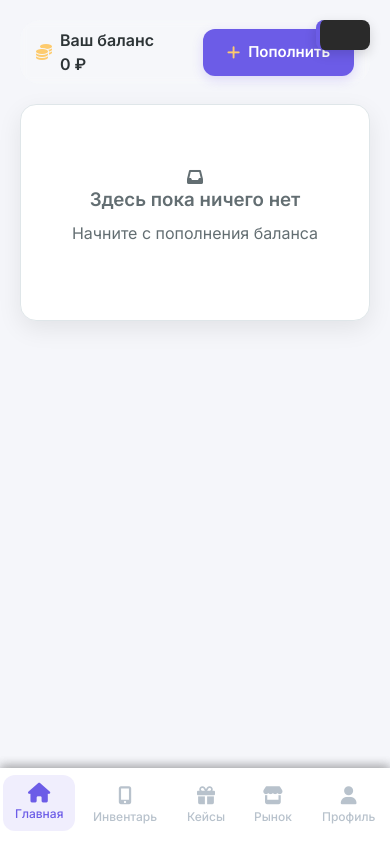
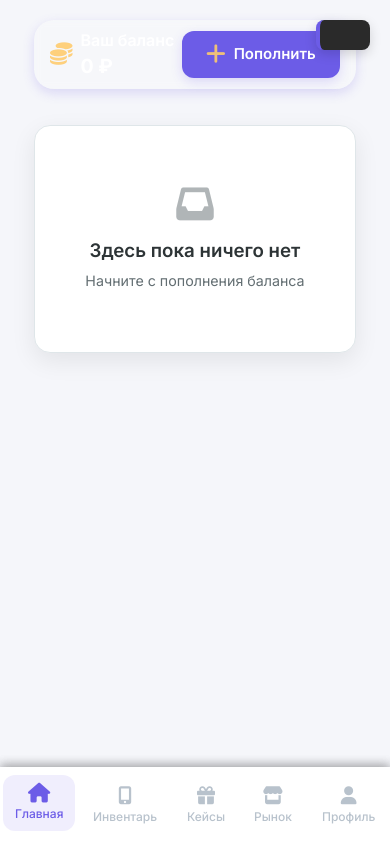
Before and after one commit to Feel11ng/phone-game-miniapp, a plain HTML site: page index.html in a window 390 px wide. Shown: the top 844 px of the page. Drawn offline with Linux system fonts and the light colour scheme; a script that the page names is missing.

Commit message:
Update style.css

```diff
--- a/style.css
+++ b/style.css
@@ -1,5 +1,20 @@
 /* static/style.css */
 :root {
+    /* Цветовая схема */
+    --primary: #6c5ce7;
+    --primary-dark: #5d4aec;
+    --secondary: #a29bfe;
+    --bg-color: #1a1a2e;
+    --card-bg: #2d2d3d;
+    --text: #ffffff;
+    --text-secondary: #b8c2cc;
+    --border: #3a3a4a;
+    --success: #00b894;
+    --danger: #ff7675;
+    --warning: #fdcb6e;
+    --border-radius: 12px;
+    --box-shadow: 0 4px 6px rgba(0, 0, 0, 0.1);
+    --transition: all 0.3s ease;
     --primary: #6c5ce7;
     --primary-dark: #5d4aec;
     --secondary: #a29bfe;
@@ -29,22 +44,232 @@
 body {
     margin: 0;
     padding: 0;
-    min-height: 100%;
-    width: 100%;
+    min-height: 100vh;
+    display: flex;
+    flex-direction: column;
+    background: var(--bg-color);
+    color: var(--text);
     font-family: 'Inter', -apple-system, BlinkMacSystemFont, 'Segoe UI', Roboto, Oxygen, Ubuntu, Cantarell, sans-serif;
     font-size: 16px;
     line-height: 1.5;
-    color: var(--text);
-    background-color: var(--bg-color);
     -webkit-font-smoothing: antialiased;
     -moz-osx-font-smoothing: grayscale;
+    overflow-x: hidden;
+    width: 100%;
     opacity: 0;
     transition: opacity 0.3s ease-in-out;
-    overflow-x: hidden;
 }
 
 body.loaded {
     opacity: 1;
+}
+
+/* Container and main content */
+.container {
+    width: 100%;
+    max-width: 100%;
+    margin: 0 auto;
+    padding: 16px;
+    padding-bottom: 80px; /* Space for bottom navigation */
+    flex: 1;
+}
+
+.main-content {
+    max-width: 800px;
+    margin: 0 auto;
+    width: 100%;
+    padding: 0 8px;
+}
+
+/* Card styles */
+.card {
+    background: var(--card-bg);
+    border-radius: var(--border-radius);
+    padding: 16px;
+    margin-bottom: 16px;
+    box-shadow: var(--box-shadow);
+    transition: transform 0.2s ease, box-shadow 0.2s ease;
+}
+
+.card:active {
+    transform: scale(0.98);
+}
+
+/* Bottom Navigation */
+.bottom-nav {
+    position: fixed;
+    bottom: 0;
+    left: 0;
+    right: 0;
+    background: var(--card-bg);
+    display: flex;
+    justify-content: space-around;
+    padding: 12px 0;
+    box-shadow: 0 -2px 10px rgba(0, 0, 0, 0.1);
+    z-index: 1000;
+    border-top: 1px solid rgba(255, 255, 255, 0.1);
+    backdrop-filter: blur(10px);
+    -webkit-backdrop-filter: blur(10px);
+}
+
+.nav-item {
+    display: flex;
+    flex-direction: column;
+    align-items: center;
+    justify-content: center;
+    color: var(--text-secondary);
+    text-decoration: none;
+    font-size: 0.7rem;
+    padding: 8px 12px;
+    border-radius: 12px;
+    transition: all 0.2s ease;
+    min-width: 64px;
+}
+
+.nav-item i {
+    font-size: 1.4rem;
+    margin-bottom: 4px;
+}
+
+.nav-item.active {
+    color: var(--primary);
+    background: rgba(108, 92, 231, 0.1);
+}
+
+.nav-item:active {
+    transform: scale(0.95);
+}
+
+/* Balance Card */
+.balance-card {
+    background: linear-gradient(135deg, var(--primary), var(--secondary));
+    color: white;
+    padding: 16px;
+    border-radius: var(--border-radius);
+    margin-bottom: 16px;
+    display: flex;
+    align-items: center;
+    gap: 12px;
+    font-weight: 600;
+    box-shadow: 0 4px 12px rgba(108, 92, 231, 0.2);
+}
+
+.balance-card i {
+    font-size: 1.5rem;
+    opacity: 0.9;
+}
+
+.balance-amount {
+    font-size: 1.4rem;
+    font-weight: 700;
+}
+
+/* Empty State */
+.empty-state {
+    text-align: center;
+    padding: 40px 20px;
+    color: var(--text-secondary);
+}
+
+.empty-state i {
+    font-size: 2.5rem;
+    margin-bottom: 16px;
+    opacity: 0.5;
+}
+
+.empty-state h3 {
+    margin: 0 0 8px;
+    color: var(--text);
+}
+
+.empty-state p {
+    margin: 0;
+    font-size: 0.95rem;
+}
+
+/* Utility Classes */
+.flex {
+    display: flex;
+}
+
+.items-center {
+    align-items: center;
+}
+
+.justify-between {
+    justify-content: space-between;
+}
+
+.gap-2 {
+    gap: 8px;
+}
+
+.w-full {
+    width: 100%;
+}
+
+.text-center {
+    text-align: center;
+}
+
+.mb-0 {
+    margin-bottom: 0 !important;
+}
+
+.mt-0 {
+    margin-top: 0 !important;
+}
+
+/* Button styles */
+.btn {
+    display: inline-flex;
+    align-items: center;
+    justify-content: center;
+    padding: 10px 20px;
+    border: none;
+    border-radius: 8px;
+    font-weight: 500;
+    font-size: 0.9rem;
+    cursor: pointer;
+    transition: var(--transition);
+    gap: 8px;
+    background: var(--primary);
+    color: white;
+}
+
+.btn:hover {
+    background: var(--primary-dark);
+    transform: translateY(-2px);
+}
+
+.btn:active {
+    transform: translateY(0);
+}
+
+/* Responsive adjustments */
+@media (max-width: 480px) {
+    .container {
+        padding: 12px;
+        padding-bottom: 76px;
+    }
+
+    .balance-card {
+        padding: 14px;
+    }
+
+    .balance-amount {
+        font-size: 1.3rem;
+    }
+
+    .nav-item {
+        min-width: 56px;
+        padding: 6px 8px;
+        font-size: 0.65rem;
+    }
+
+    .nav-item i {
+        font-size: 1.2rem;
+    }
 }
 
 /* Typography */
```
